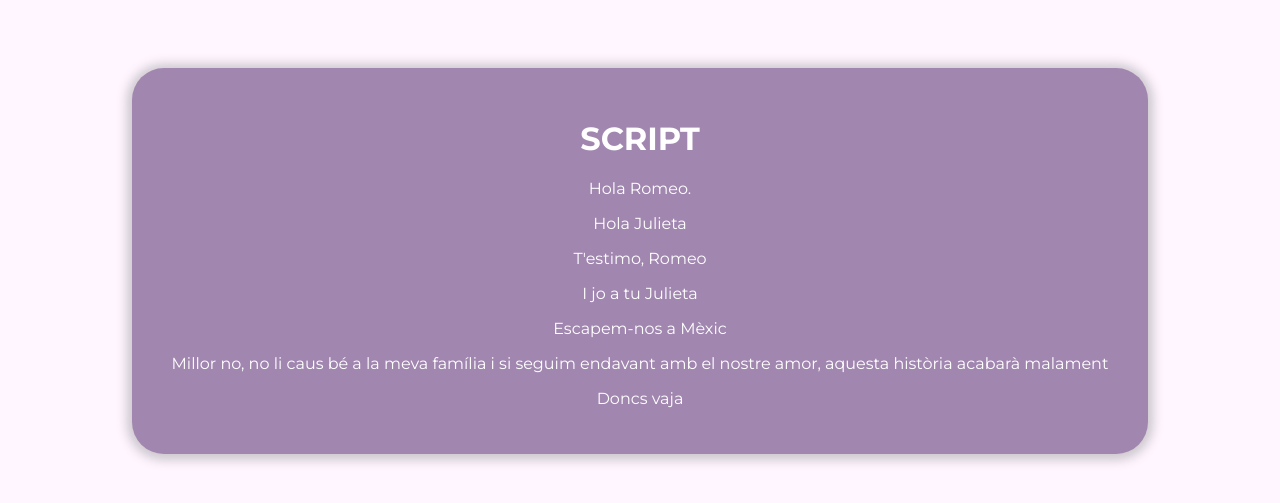
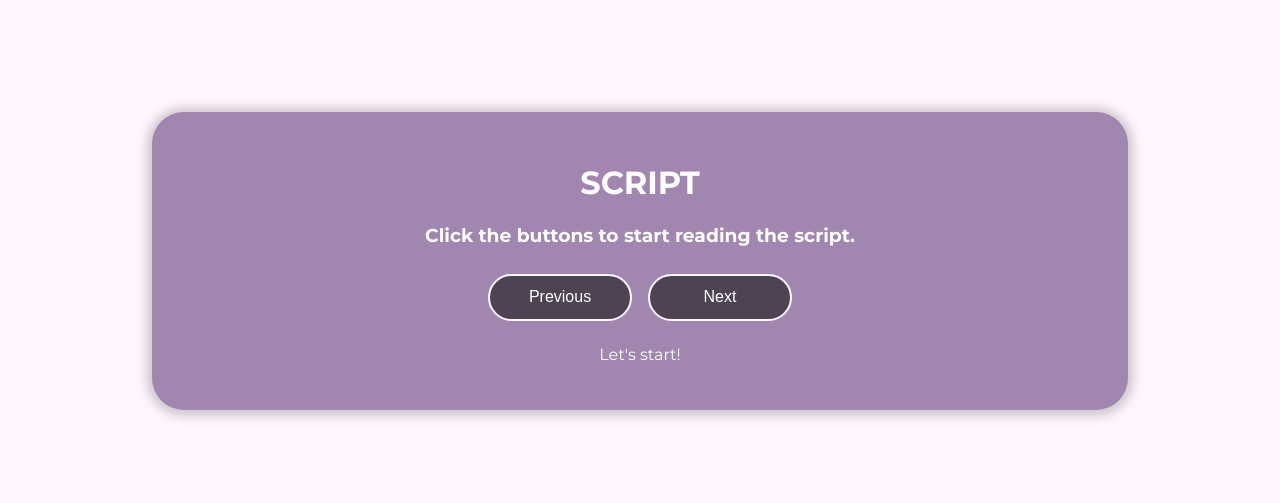
Before and after one commit to ain12/scripts, a React (Create React App) app: page / in a window 1280 px wide. Shown: the part 139-642 px from the top of the page. Built offline with nearby package versions, Linux system fonts and the light colour scheme.

Commit message:
level 3 ex: 3 - add two buttons (previous & next) to show only one sentence at a time

```diff
--- a/src/App.js
+++ b/src/App.js
@@ -1,19 +1,30 @@
-import { BoxDiv, BodyDiv } from './styles.js';
+import { BoxDiv, BodyDiv, Btn } from './styles.js';
 import Line from "./components/Line.js";
 import script from "./assets/script.json";
 import "./styles.css";
+import { useState } from 'react';
 
 function App() {
-  const FullScript = script.map(line => <Line key={line.id} line={line} />);
+  const [currentLine, setCurrentLine] = useState(0);
+
+  const nextBtn = () => {
+    return currentLine !== script.length - 1 && setCurrentLine(currentLine + 1);
+  }
+
+  const previousBtn = () => {
+    return currentLine !== 0 && setCurrentLine(currentLine - 1);
+  }
   return (
 
     <BodyDiv>
       <BoxDiv>
         <h1 className="title">SCRIPT</h1>
-        {FullScript}
+        <h3>Click the buttons to start reading the script.</h3>
+        <Btn onClick={previousBtn}>Previous</Btn>
+        <Btn onClick={nextBtn}>Next</Btn>
+        <Line line={script[currentLine]}></Line>
       </BoxDiv>
     </BodyDiv>
-
   );
 }
 
--- a/src/assets/script.json
+++ b/src/assets/script.json
@@ -1,4 +1,5 @@
 [
+    "Let's start!",
 
     "Hola Romeo.",
 
--- a/src/styles.js
+++ b/src/styles.js
@@ -2,6 +2,7 @@ import styled from "styled-components";
 
 export const BodyDiv = styled.div`
   box-sizing: border-box;
+  overflow-x: hidden;
   height: 100vh;
   display: flex;
   justify-content: center;
@@ -15,7 +16,30 @@ export const BoxDiv = styled.div`
   padding: 30px 40px;
   background-color: #A187B0;
   color: #fff;
+  width: 70%;
   border-radius: 2rem;
   -webkit-box-shadow: 0px 1px 11px 5px rgba(86,86,86,0.3);
   box-shadow: 0px 1px 11px 5px rgba(86,86,86,0.3);
 `;
+
+export const Btn = styled.button`
+ display: inline-block;
+ padding: 0.8rem;
+ margin: 0.5rem;
+ width: 9rem;
+ border-radius: 2em;
+ border: 2px solid #FEF7FF;
+ box-sizing: border-box;
+ text-decoration: none;
+ background-color: #4D4352;
+ font-weight:300;
+ color:#fff;
+ font-size: 16px;
+ text-align: center;
+ transition: all 0.2s;
+
+ &:hover {
+   border-color: #FEFEDF;
+   cursor: pointer;
+ }
+`;
```
Also changed, not shown: src/styles.css (+7 -5 lines).
